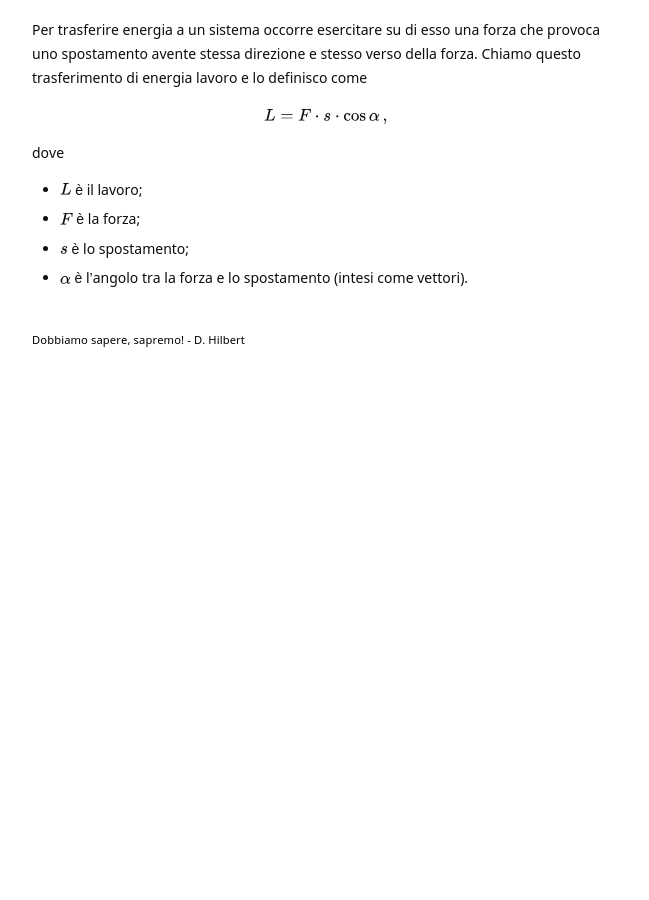
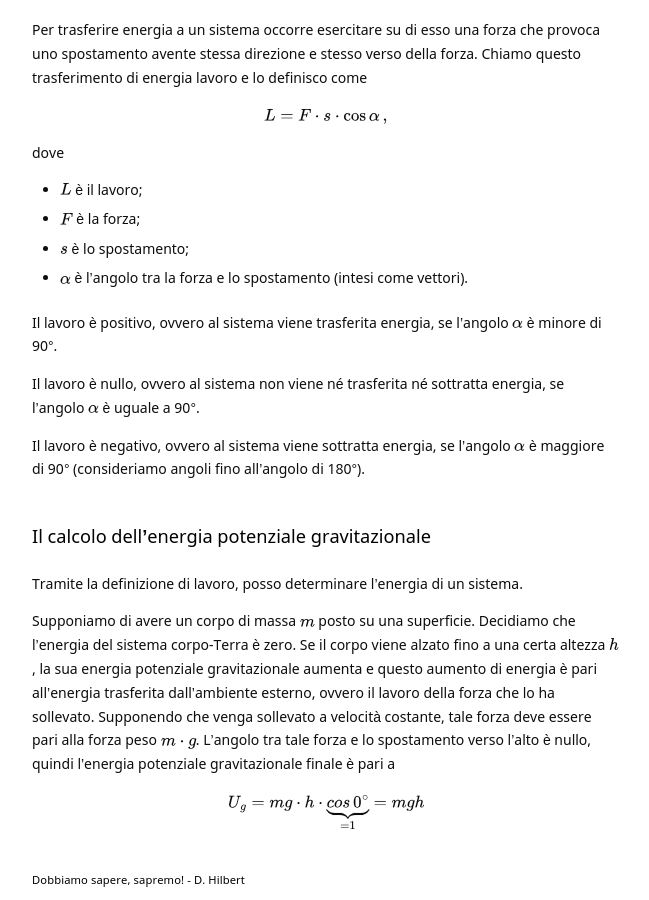
Before and after one commit to Bradwave/matephis, a Jekyll site: the page built from _notes/Public/energia.md, in a window 1280 px wide and 900 px high, scrolled down 1612 px. Shown: the whole window, without its empty margins (314-963 px from the left). Built offline with Jekyll 4.4.1, drawn with Linux system fonts in a browser that asks for light colours; before the commit the page ends 2017 px from its top, so only the background shows below that.

Commit message:
Adds a bunch of notes; prepares for custom domain; probably breaks a bunch of stuff and/or fixes some others.

```diff
--- a/_config.yml
+++ b/_config.yml
@@ -38,8 +38,8 @@ preferences:
 title: "matephis"
 heading: "mate e fisica"
 description: "Un blog di matematica e fisica"
-url: "https://bradwave.github.io"
-baseurl: "/matephis"
+url: "https://matephis.com"
+baseurl: ""
 
 # Asset Configuration
 apple_touch_icon: "/assets/img/profile.png"
--- a/_notes/Public/energia.md
+++ b/_notes/Public/energia.md
@@ -57,3 +57,17 @@ dove
 - $F$ è la forza;
 - $s$ è lo spostamento;
 - $\alpha$ è l'angolo tra la forza e lo spostamento (intesi come vettori).
+
+Il lavoro è positivo, ovvero al sistema viene trasferita energia, se l'angolo $\alpha$ è minore di 90°.
+
+Il lavoro è nullo, ovvero al sistema non viene né trasferita né sottratta energia, se l'angolo $\alpha$ è uguale a 90°.
+
+Il lavoro è negativo, ovvero al sistema viene sottratta energia, se l'angolo $\alpha$ è maggiore di 90° (consideriamo angoli fino all'angolo di 180°).
+
+## Il calcolo dell'energia potenziale gravitazionale
+
+Tramite la definizione di lavoro, posso determinare l'energia di un sistema.
+
+Supponiamo di avere un corpo di massa $m$ posto su una superficie. Decidiamo che l'energia del sistema corpo-Terra è zero. Se il corpo viene alzato fino a una certa altezza $h$, la sua energia potenziale gravitazionale aumenta e questo aumento di energia è pari all'energia trasferita dall'ambiente esterno, ovvero il lavoro della forza che lo ha sollevato. Supponendo che venga sollevato a velocità costante, tale forza deve essere pari alla forza peso $m \cdot g$. L'angolo tra tale forza e lo spostamento verso l'alto è nullo, quindi l'energia potenziale gravitazionale finale è pari a
+
+\\[U_g = mg \cdot h \cdot \underbrace{cos \, 0^\circ}_{=1} = mgh\\]
```
Also changed, not shown: _notes/Public/facsimile-limiti.md (+2 -0 lines), pages/index.md (+1 -1 lines).
